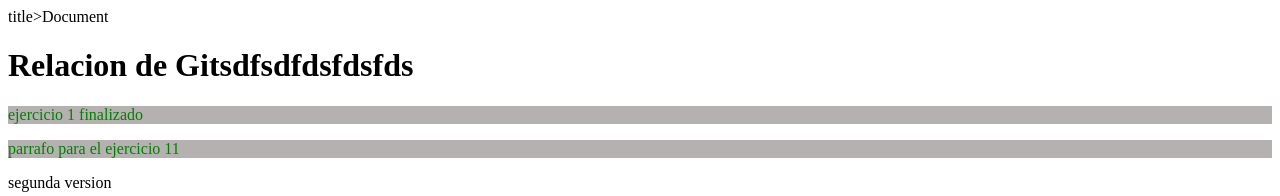
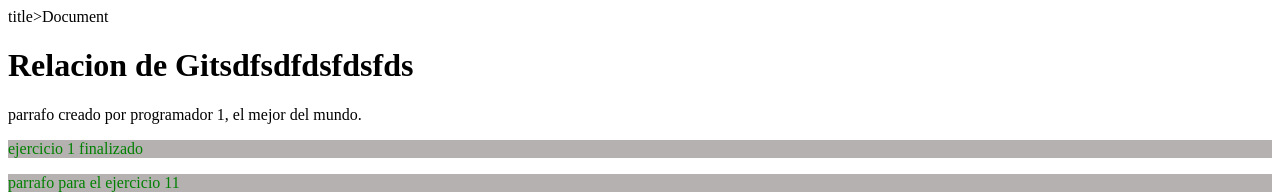
Before and after one commit to jordbec271/relacionGitHub2023, a plain HTML site: page index.html in a window 1280 px wide. Shown: the top 196 px of the page. Drawn offline with Linux system fonts and the light colour scheme.

Commit message:
commit hecho por programador1

```diff
--- a/index.html
+++ b/index.html
@@ -9,6 +9,7 @@
 </head>
 <body>
     <h1>Relacion de Gitsdfsdfdsfdsfds</h1>
+    <p>parrafo creado por programador 1, el mejor del mundo.</p>
 
 
     <p class="verdeGris">ejercicio 1 finalizado </p>
```
